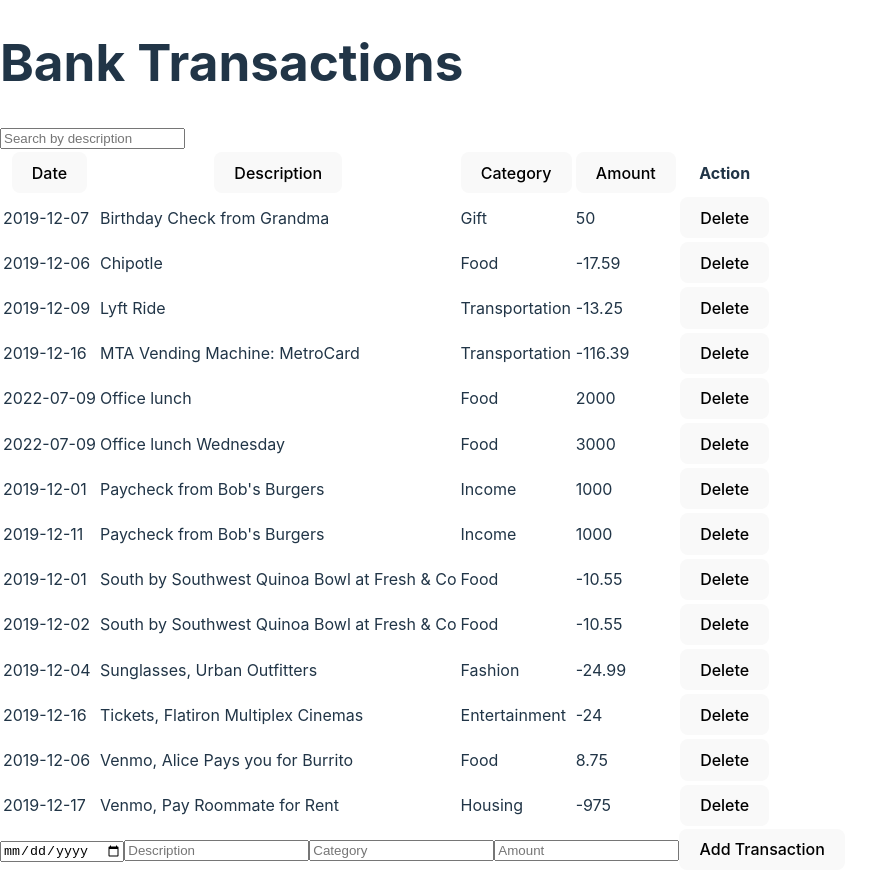
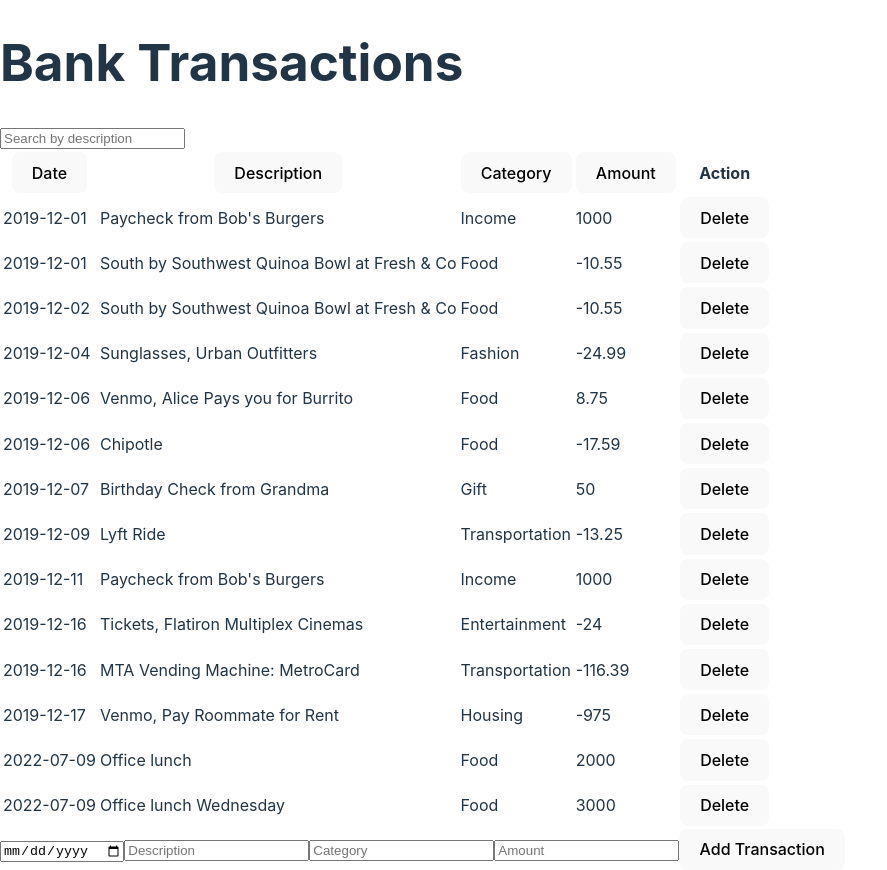
Before and after one commit to Cairie5/phase2-W1-Code-Challenge, a React (Vite) app in the folder my-project/: page / in a window 1280 px wide. Shown: the whole page, without its empty margins (0-887 px from the left). Built offline with nearby package versions, Linux system fonts and the light colour scheme; data requests are answered from the project's data file; the HTML template or start-up script is replaced by a standard one.

Commit message:
Completed Bank Transactions statements

```diff
--- a/my-project/src/App.jsx
+++ b/my-project/src/App.jsx
@@ -8,38 +8,57 @@
   const [searchTerm, setSearchTerm] = useState('');
   const [sortField, setSortField] = useState(null);
   const [sortOrder, setSortOrder] = useState('asc');
+  const [deletedTransactions, setDeletedTransactions] = useState([]);
 
   useEffect(() => {
-    // Fetch data from the local server (JSON server)
-    fetch('http://localhost:3000/transactions') // Updated URL to use JSON server at port 3000
-      .then((response) => response.json())
-      .then((data) => setTransactions(data))
-      .catch((error) => console.error('Error fetching data:', error));
+    fetchData();
   }, []);
 
+  const fetchData = async () => {
+    try {
+      const response = await fetch('http://localhost:3000/transactions');
+      if (!response.ok) {
+        throw new Error('Failed to fetch data');
+      }
+      const data = await response.json();
+      setTransactions(data);
+    } catch (error) {
+      console.error('Error fetching data:', error);
+    }
+  };
+
   const addTransaction = (newTransaction) => {
-    // Add the new transaction to the transactions list
     setTransactions([...transactions, newTransaction]);
   };
 
   const deleteTransaction = (id) => {
-    // Delete the transaction from the server (JSON server)
-    fetch(`http://localhost:3000/transactions/${id}`, {
-      method: 'DELETE',
-    })
-      .then(() => {
-        // Update the local state after successful deletion
-        setTransactions(transactions.filter((transaction) => transaction.id !== id));
-      })
-      .catch((error) => console.error('Error deleting transaction:', error));
+    const transactionToDelete = transactions.find((transaction) => transaction.id === id);
+    if (transactionToDelete) {
+      setDeletedTransactions([
+        ...deletedTransactions,
+        { transaction: transactionToDelete, originalIndex: transactions.indexOf(transactionToDelete) },
+      ]);
+      setTransactions(transactions.filter((transaction) => transaction.id !== id));
+    }
+  };
+
+  const undoDelete = (id) => {
+    const deletedTransaction = deletedTransactions.find((transaction) => transaction.transaction.id === id);
+    if (deletedTransaction) {
+      const { transaction, originalIndex } = deletedTransaction;
+      if (!transactions.some((item) => item.id === id)) {
+        const newTransactions = [...transactions];
+        newTransactions.splice(originalIndex, 0, transaction);
+        setTransactions(newTransactions);
+      }
+      setDeletedTransactions(deletedTransactions.filter((item) => item.transaction.id !== id));
+    }
   };
 
   const sortTransactions = (field) => {
     if (field === sortField) {
-      // If already sorted by this field, reverse the order
       setSortOrder(sortOrder === 'asc' ? 'desc' : 'asc');
     } else {
-      // Otherwise, sort in ascending order
       setSortField(field);
       setSortOrder('asc');
     }
@@ -56,6 +75,8 @@
         sortOrder={sortOrder}
         onSort={sortTransactions}
         onDelete={deleteTransaction}
+        onUndoDelete={undoDelete}
+        deletedTransactions={deletedTransactions}
       />
       <TransactionForm addTransaction={addTransaction} />
     </div>
--- a/my-project/src/TransactionList.jsx
+++ b/my-project/src/TransactionList.jsx
@@ -3,21 +3,33 @@
 import TransactionTable from './TransactionTable';
 import SearchBar from './SearchBar';
 
-const TransactionList = ({ transactions, searchTerm, setSearchTerm, sortField, sortOrder, onSort, onDelete }) => {
+const TransactionList = ({ transactions, searchTerm, setSearchTerm, sortField, sortOrder, onSort, onDelete, onUndoDelete, deletedTransactions }) => {
   const filteredTransactions = transactions.filter((transaction) =>
     transaction.description.toLowerCase().includes(searchTerm.toLowerCase())
   );
 
-  const sortedTransactions = [...filteredTransactions].sort((a, b) => {
-    const aValue = sortField === 'category' ? a.category : a.description;
-    const bValue = sortField === 'category' ? b.category : b.description;
-    return sortOrder === 'asc' ? aValue.localeCompare(bValue) : bValue.localeCompare(aValue);
+  const sortedTransactions = filteredTransactions.sort((a, b) => {
+    const aValue = sortField ? a[sortField] : null;
+    const bValue = sortField ? b[sortField] : null;
+    if (aValue === null || bValue === null) return 0;
+
+    if (sortOrder === 'asc') {
+      return aValue.toString().localeCompare(bValue.toString(), undefined, { numeric: true });
+    } else {
+      return bValue.toString().localeCompare(aValue.toString(), undefined, { numeric: true });
+    }
   });
 
   return (
     <div>
       <SearchBar searchTerm={searchTerm} setSearchTerm={setSearchTerm} />
-      <TransactionTable transactions={sortedTransactions} onSort={onSort} onDelete={onDelete} />
+      <TransactionTable
+        transactions={sortedTransactions}
+        onSort={onSort}
+        onDelete={onDelete}
+        onUndoDelete={onUndoDelete}
+        deletedTransactions={deletedTransactions}
+      />
     </div>
   );
 };
--- a/my-project/src/TransactionTable.jsx
+++ b/my-project/src/TransactionTable.jsx
@@ -1,7 +1,7 @@
 // TransactionTable.jsx
 import React from 'react';
 
-const TransactionTable = ({ transactions, onSort, onDelete }) => {
+const TransactionTable = ({ transactions, onSort, onDelete, onUndoDelete, deletedTransactions }) => {
   return (
     <table>
       <thead>
@@ -23,13 +23,17 @@
       </thead>
       <tbody>
         {transactions.map((transaction) => (
-          <tr key={transaction.id}>
+          <tr key={transaction.id} className={transaction.isDeleted ? 'deleted' : ''}>
             <td>{transaction.date}</td>
             <td>{transaction.description}</td>
             <td>{transaction.category}</td>
             <td>{transaction.amount}</td>
             <td>
-              <button onClick={() => onDelete(transaction.id)}>Delete</button>
+              {transaction.isDeleted ? (
+                <button onClick={() => onUndoDelete(transaction.id)}>Undo</button>
+              ) : (
+                <button onClick={() => onDelete(transaction.id)}>Delete</button>
+              )}
             </td>
           </tr>
         ))}
```
Also changed, not shown: 1 other file (tests, documents, lock files or other folders).
